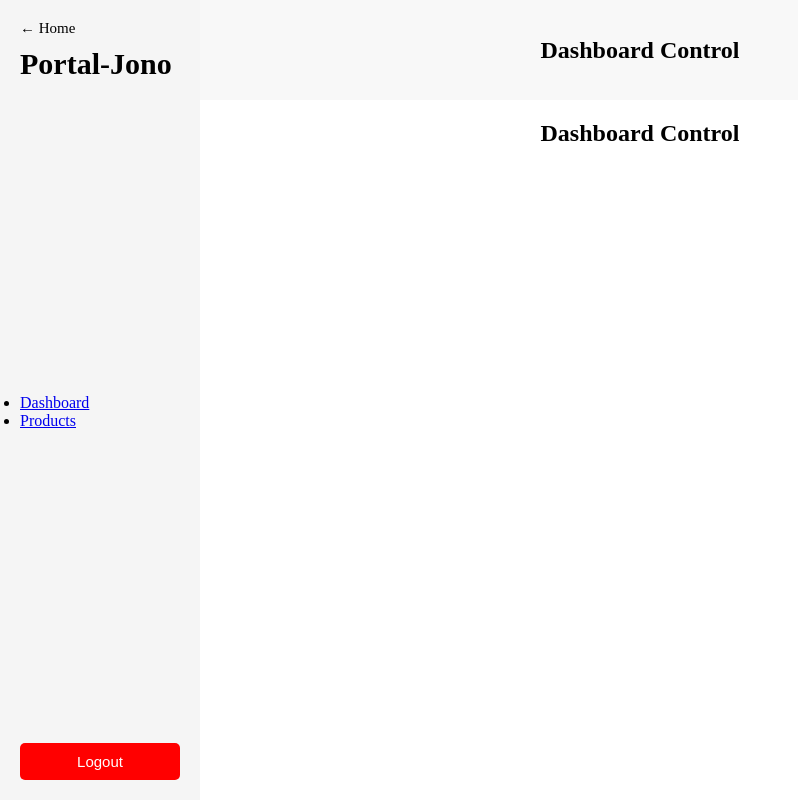
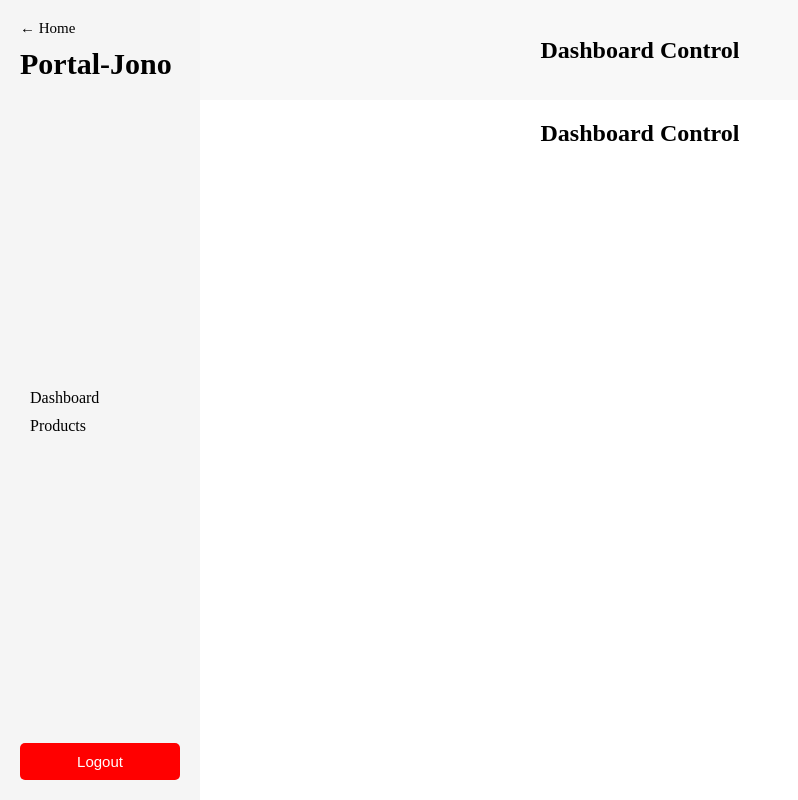
Before and after one commit to daffatabiano/yudo-assesment, a React (Vite) app in the folder frontend/: page /dashboard in a window 1280 px wide. Shown: the whole page, without its empty margins (0-798 px from the left). Built offline with nearby package versions, Linux system fonts and the light colour scheme.

Commit message:
feat(layout): layout dashboard logout trigger

```diff
--- a/frontend/src/layout/LayoutDashboard.jsx
+++ b/frontend/src/layout/LayoutDashboard.jsx
@@ -3,11 +3,11 @@ import { Link } from 'react-router-dom';
 const dashboardLists = [
   {
     title: 'Dashboard',
-    link: '/',
+    link: '/dashboard',
   },
   {
     title: 'Products',
-    link: '/products',
+    link: '/dashboard/products',
   },
 ];
 
@@ -45,14 +45,29 @@ export default function LayoutDashbaord({ children }) {
             Portal-Jono
           </h1>
         </div>
-        <ul>
+        <ul
+          style={{
+            padding: '10px',
+            margin: '0',
+            display: 'flex',
+            flexDirection: 'column',
+            gap: '10px',
+          }}>
           {dashboardLists.map((list, index) => (
-            <li key={index}>
-              <Link to={list.link}>{list.title}</Link>
+            <li style={{ listStyle: 'none', padding: '0' }} key={index}>
+              <Link
+                style={{ textDecoration: 'none', color: 'black' }}
+                to={list.link}>
+                {list.title}
+              </Link>
             </li>
           ))}
         </ul>
         <button
+          onClick={() => {
+            localStorage.removeItem('profile');
+            window.location.href = '/login';
+          }}
           type="button"
           style={{
             padding: '10px',
```
